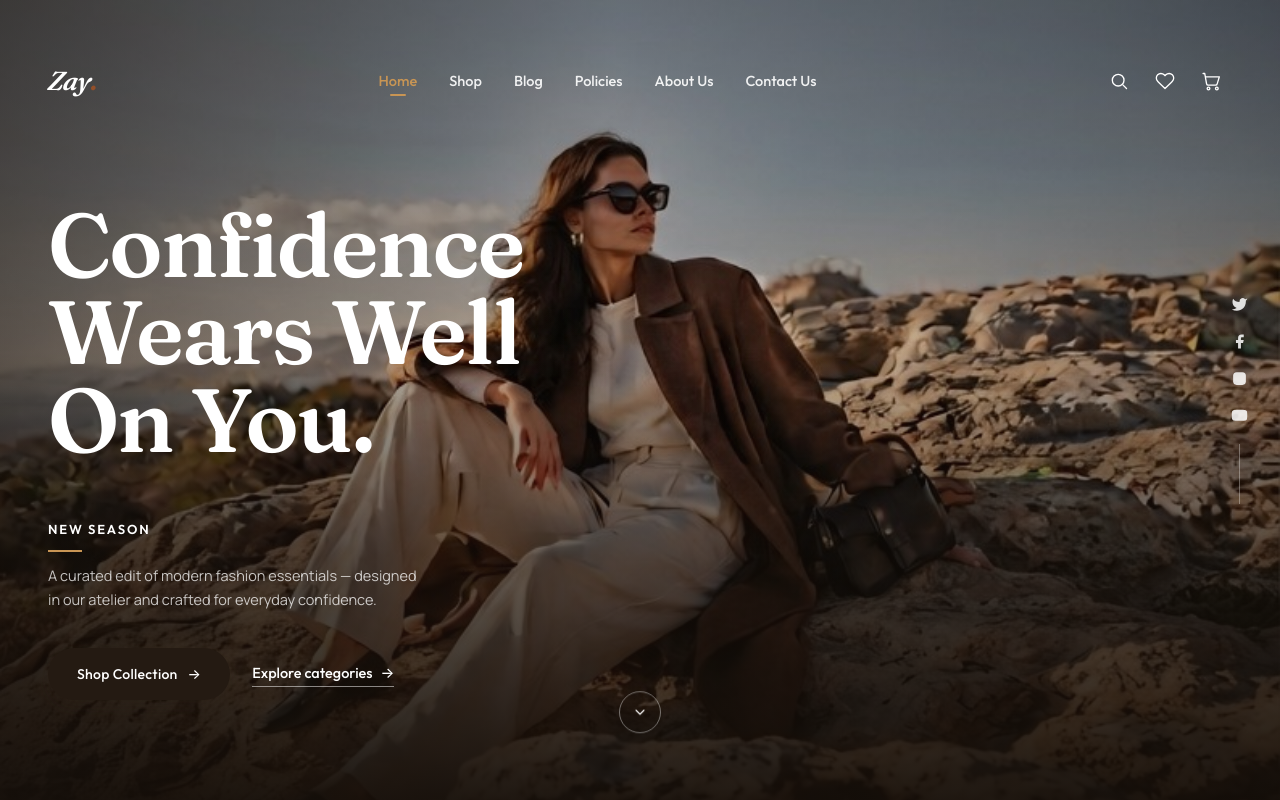
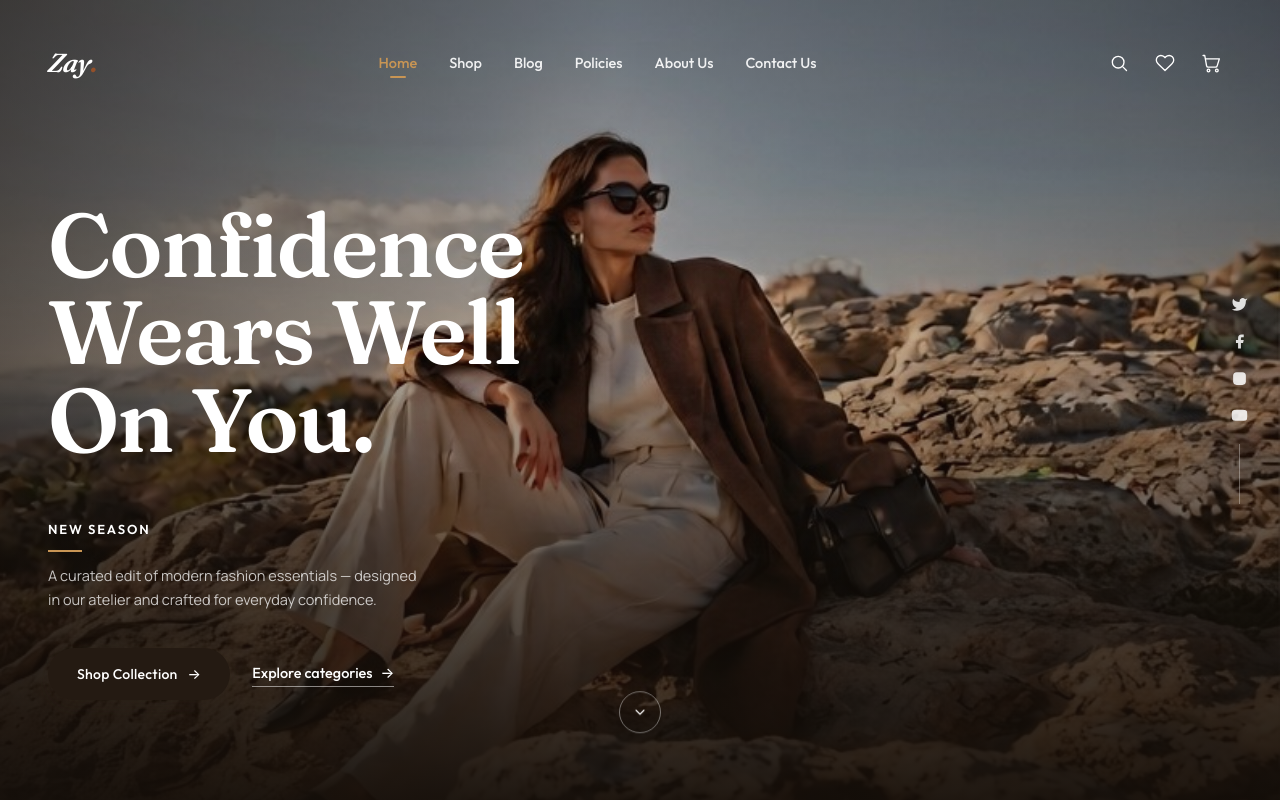
Before and after one commit to abdelwahab-adel/Clothing, a plain HTML site: page index.html in a window 1280 px wide. Shown: the top 800 px of the page. Drawn offline with Linux system fonts and the light colour scheme.

Commit message:
Add files via upload

```diff
--- a/style.css
+++ b/style.css
@@ -328,7 +328,7 @@ body[data-page="home"] .header:not(.is-scrolled) .nav-toggle span { background:
   display: flex;
   align-items: center;
   gap: 32px;
-  min-height: 78px;
+  min-height: 60;
 }
 .logo {
   display: inline-flex;
```
